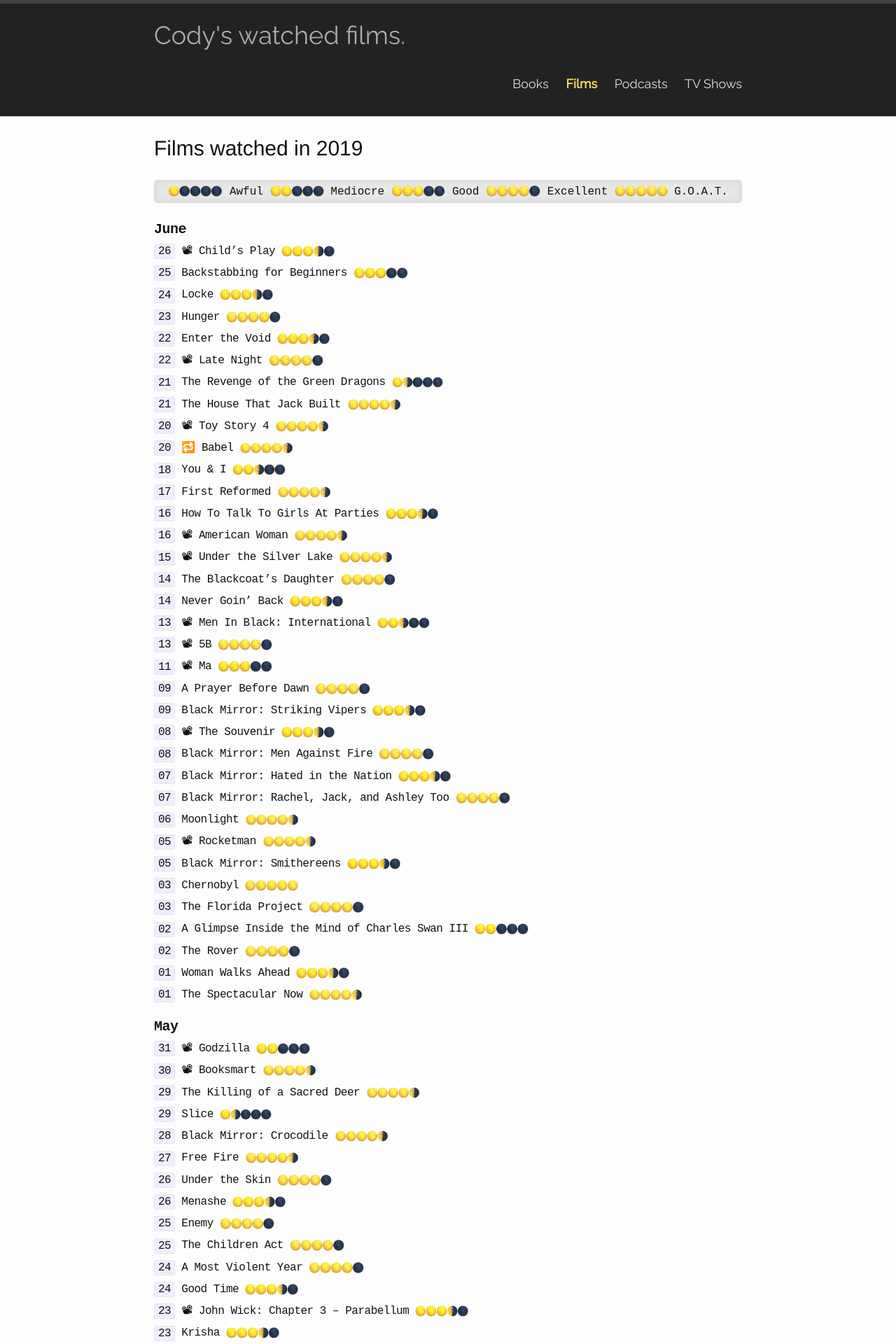
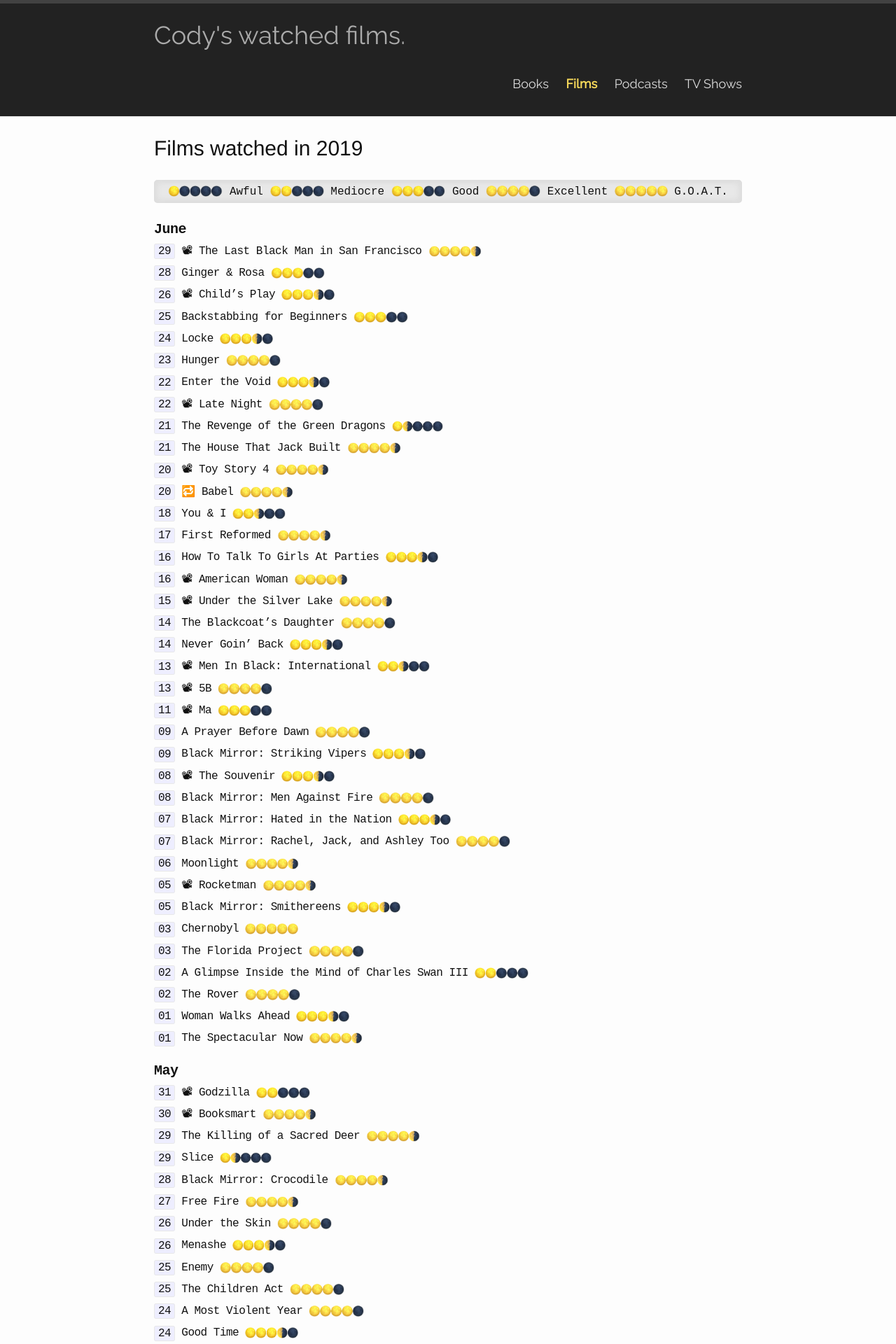
Before and after one commit to codydalerodgers/personal-blog, a Jekyll site: the page built from _films/2019.md, in a window 1280 px wide. Shown: the top 1920 px of the page at 70% size. Built offline with Jekyll 4.4.1, drawn with Linux system fonts in a browser that asks for light colours.

Commit message:
New entries

```diff
--- a/_films/2019.md
+++ b/_films/2019.md
@@ -4,6 +4,10 @@
 title: Films watched in 2019
 ---
 ## June
+`29` 📽 The Last Black Man in San Francisco {{ site.fourhalf }}
+
+`28` Ginger & Rosa {{ site.three }}
+
 `26` 📽 Child's Play {{ site.threehalf }}
 
 `25` Backstabbing for Beginners {{ site.three }}
```
